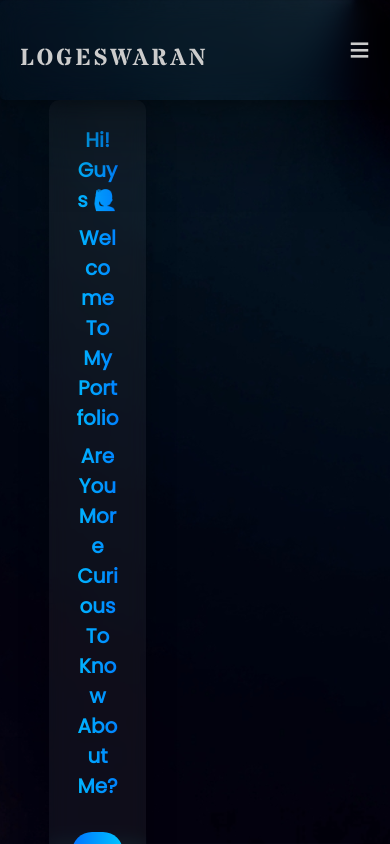
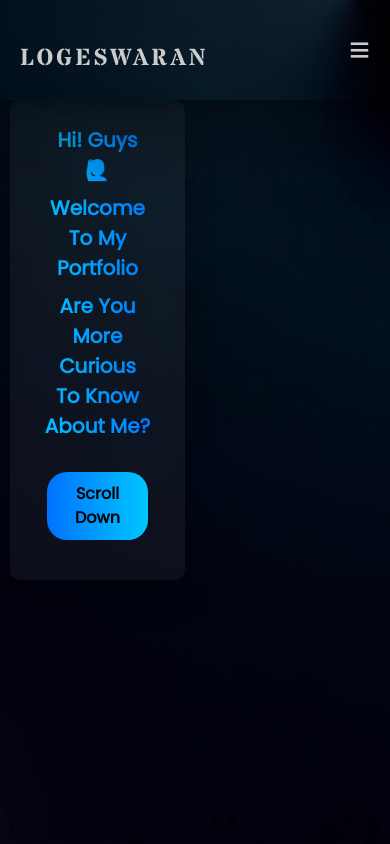
Before and after one commit to Logeswaran-01/logeswaranb, a React (Vite) app: page / in a window 390 px wide. Shown: the top 844 px of the page. Built offline with nearby package versions, Linux system fonts and the light colour scheme; a web font is replaced by a local one.

Commit message:
Update: full React project update with latest changes

```diff
--- a/src/Components/Home.css
+++ b/src/Components/Home.css
@@ -332,8 +332,8 @@ transition: transform 0.7s ease-in-out;
   .section,
   .section-3 {
     margin-top: 100px;
-    width: 50%;
-    max-width: 50%;
+    width: 100%;
+    max-width: 90%;
     margin-left: auto;
     margin-right: auto;
     padding: 25px;
```
